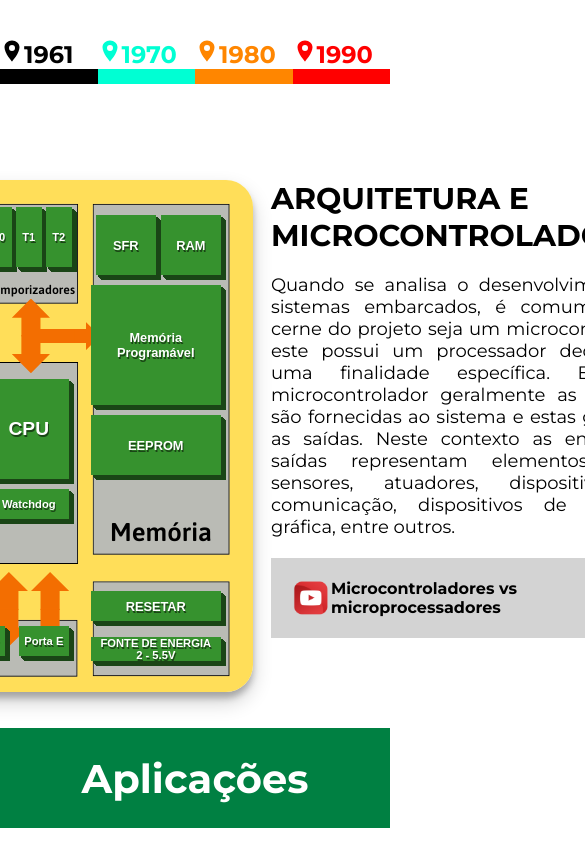
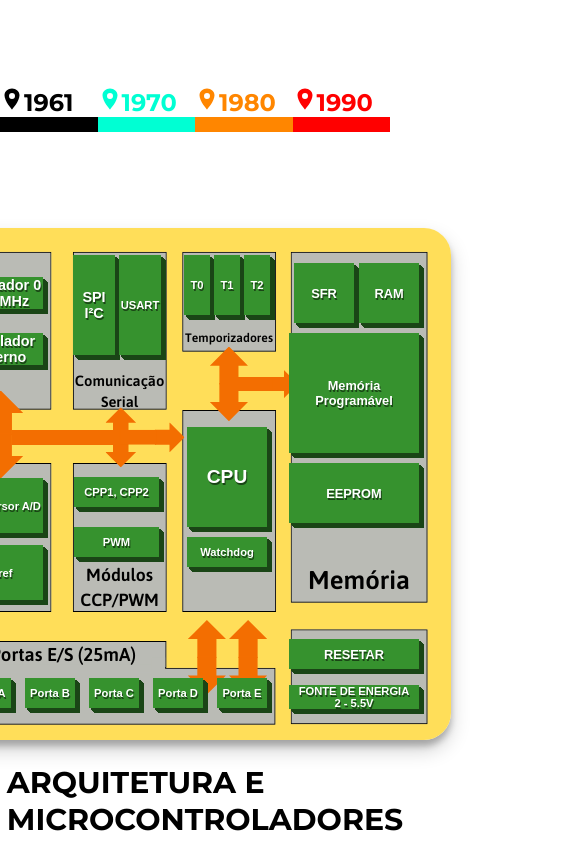
Before and after one commit to PatrickGuilherme/SiteSistemaEmbarcados, a React (Create React App) app: page / in a window 390 px wide. Shown: the part 1156-1997 px from the top of the page, 585 px wide, since content can reach past the window. Built offline with nearby package versions, Linux system fonts and the light colour scheme.

Commit message:
Responsiviness Added

```diff
--- a/src/App.js
+++ b/src/App.js
@@ -6,7 +6,6 @@ import {
   Header,
   IntroductionConcept,
   IntroductionSection,
-  ArchitectureSection,
 } from './styles';
 
 import HeaderTitle from './components/HeaderTitle';
@@ -22,7 +21,7 @@ import EmbeddedIllustration from './assets/embedded-illustration.png';
 import FeaturesButton from './components/FeaturesButton';
 import { BsSearch } from 'react-icons/bs';
 import Modal from './components/BaseModal';
-import ArchitectureTabs from './components/ArchitectureTabs';
+import ArchitectureSection from './components/ArchitectureSection';
 
 export default function App() {
   const [showFeaturesModal, setShowFeaturesModal] = useState(false);
@@ -170,9 +169,7 @@ export default function App() {
 
         <TimelineSection />
 
-        <ArchitectureSection>
-          <ArchitectureTabs />
-        </ArchitectureSection>
+        <ArchitectureSection />
 
         <ApplicabilitySection>
           <ApplicabilityTitle>Aplicações</ApplicabilityTitle>
@@ -233,7 +230,7 @@ export default function App() {
                       <p
                         style={{
                           color: mercado.color,
-                          fontSize: 30,
+                          fontSize: '150%',
                           fontWeight: 'bold',
                           pointerEvents: 'none',
                           width: '80%',
--- a/src/components/ArchitectureTabs/index.js
+++ b/src/components/ArchitectureSection/index.js
@@ -4,10 +4,14 @@ import ArchitectureButtons from './ArchitectureButtons';
 import { Container } from './styles';
 import YoutubeIcon from '../../assets/youtube-icon.png';
 
-function ArchitectureTabs() {
+function ArchitectureSection() {
   return (
     <Container>
-      <div>
+      <div
+        style={{
+          position: 'relative',
+        }}
+      >
         <img
           src={EmbeddedArchitecture}
           alt='Embedded System Architecture'
@@ -20,7 +24,7 @@ function ArchitectureTabs() {
         />
         <ArchitectureButtons />
       </div>
-      <div style={{ marginLeft: '2%' }}>
+      <div style={{ maxWidth: 600, marginTop: 20, marginLeft: 20 }}>
         <h1 style={{ fontSize: 30 }}>ARQUITETURA E MICROCONTROLADORES</h1>
         <p
           style={{
@@ -57,4 +61,4 @@ function ArchitectureTabs() {
   );
 }
 
-export default ArchitectureTabs;
+export default ArchitectureSection;
--- a/src/components/ArchitectureTabs/styles.js
+++ b/src/components/ArchitectureSection/styles.js
@@ -1,10 +1,10 @@
 import styled from 'styled-components';
 
 export const Container = styled.div`
-  position: relative;
   display: flex;
-  justify-content: space-between;
-  max-width: 1280px;
+  justify-content: center;
+  flex-wrap: wrap;
+  /* max-width: 1280px; */
   margin-bottom: 2rem;
 `;
 
@@ -106,7 +106,7 @@ export const Vref = styled(Button)`
 
 export const PortButtonContainer = styled.div`
   position: absolute;
-  bottom: 40px;
+  top: 450px;
   left: 22px;
 `;
 
--- a/src/styles.js
+++ b/src/styles.js
@@ -12,6 +12,7 @@ export const IntroductionSection = styled.div`
   display: flex;
   justify-content: center;
   align-items: center;
+  flex-wrap: wrap;
   position: relative;
   padding: 2.5rem;
 `;
@@ -30,8 +31,3 @@ export const ApplicabilityTitle = styled.h1`
   color: #fff;
   padding: 1.6rem 0;
 `;
-
-export const ArchitectureSection = styled.div`
-  display: flex;
-  justify-content: center;
-`;
```
Also changed, not shown: src/components/ArchitectureSection/ArchitectureButtons/index.js (renamed from src/components/ArchitectureTabs/ArchitectureButtons/index.js).
